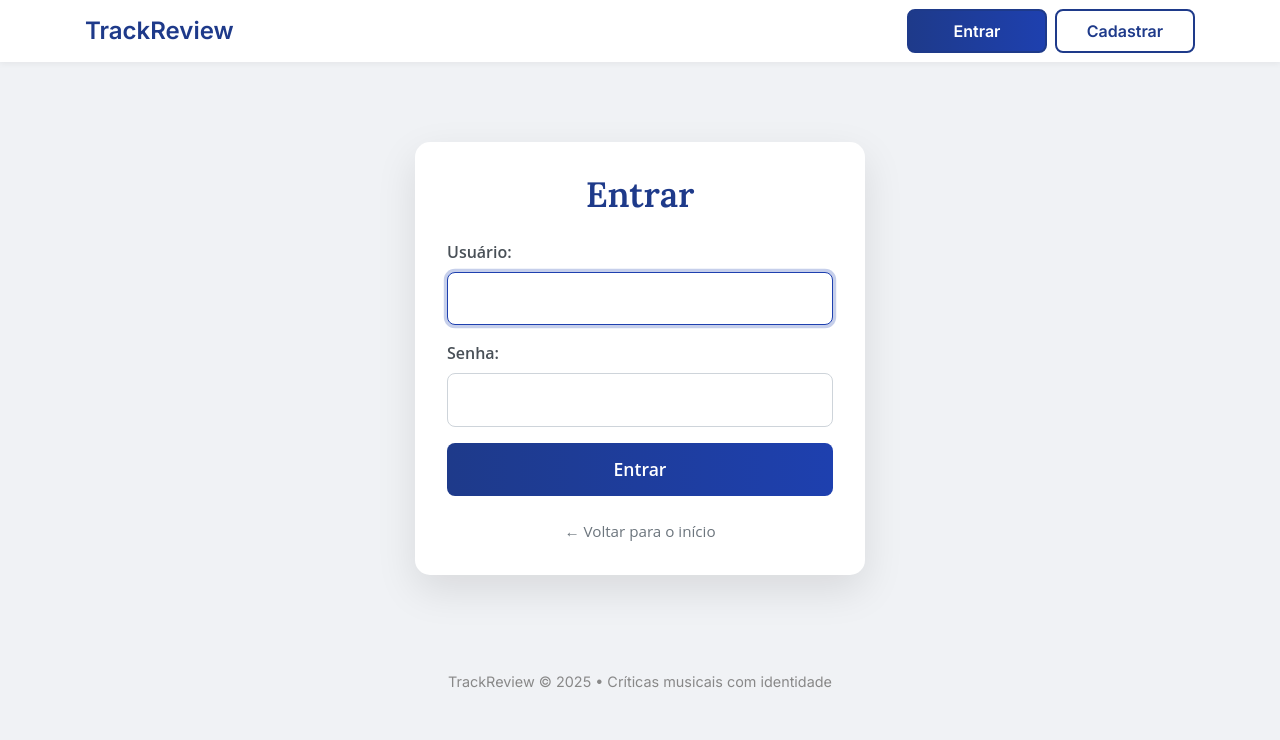
After one commit to Bernardonasc/EngenhariaSoftwareII, a Django app: page /login/ in a window 1280 px wide. The commit adds this page. Shown: the top 740 px of the page. Run offline with Django 4.2, Linux system fonts and the light colour scheme.

Commit message:
Feat: Login System Operational

```diff
--- a/blog/templates/base.html
+++ b/blog/templates/base.html
@@ -23,6 +23,68 @@
       font-weight: bold;
       font-size: 1.5rem;
     }
+    .navbar-user {
+      font-size: 1rem;
+      color: #1e40af;
+      margin-right: 1.1rem;
+    }
+    .btn-navbar {
+      padding: 0.5rem 1.5rem;
+      font-weight: 600;
+      border-radius: 8px;
+      transition: all 0.3s ease;
+      width: 140px;
+      text-align: center;
+    }
+
+    .btn-nova-avaliacao {
+      background-color: transparent;
+      border: 2px solid #1e3a8a;
+      color: #1e3a8a;
+      padding: 0.5rem 1.5rem;
+      font-weight: 600;
+      border-radius: 8px;
+      transition: all 0.3s ease;
+      width: 180px; /* Increased width to accommodate text */
+      text-align: center;
+      white-space: nowrap; /* Prevents text from wrapping */
+    }
+
+    .btn-nova-avaliacao:hover {
+      background: linear-gradient(to right, #1e40af, #1e3a8a);
+      color: white;
+      transform: translateY(-1px);
+      box-shadow: 0 4px 10px rgba(30, 64, 175, 0.3);
+      border-color: transparent;
+    }
+
+    .btn-navbar-login {
+      background: linear-gradient(to right, #1e3a8a, #1e40af);
+      border: 2px solid #1e3a8a;
+      color: white;
+    }
+
+    .btn-navbar-login:hover {
+      background: linear-gradient(to right, #1e40af, #1e3a8a);
+      transform: translateY(-1px);
+      box-shadow: 0 4px 10px rgba(30, 64, 175, 0.3);
+      color: white;
+    }
+
+    .btn-navbar-register {
+      background-color: transparent;
+      border: 2px solid #1e3a8a;
+      color: #1e3a8a;
+    }
+
+    .btn-navbar-register:hover {
+      background: linear-gradient(to right, #1e40af, #1e3a8a);
+      color: white;
+      transform: translateY(-1px);
+      box-shadow: 0 4px 10px rgba(30, 64, 175, 0.3);
+      border-color: transparent;
+    }
+
     footer {
       text-align: center;
       padding: 2rem 0;
@@ -38,10 +100,19 @@
 <nav class="navbar navbar-expand-lg mb-0">
   <div class="container">
     <a class="navbar-brand" href="{% url 'post_list' %}">TrackReview</a>
-    <div class="ml-auto">
-      {% block navbar_actions %}
-      <a href="{% url 'post_create' %}" class="btn btn-outline-primary">+ Nova Avaliação</a>
-      {% endblock %}
+    <div class="ml-auto d-flex align-items-center">
+      {% if user.is_authenticated %}
+      <span class="navbar-user">Olá, {{ user.username }}!</span>
+      <a href="{% url 'post_create' %}" class="btn btn-nova-avaliacao mr-2">Nova Avaliação</a>
+      <form method="post" action="{% url 'logout' %}" style="display:inline;">
+        {% csrf_token %}
+        <button type="submit" class="btn btn-link" style="padding:0 0.75rem;">Sair</button>
+      </form>
+    {% else %}
+      <a href="{% url 'login' %}" class="btn btn-primary btn-navbar btn-navbar-login mr-2">Entrar</a>
+      <a href="{% url 'register' %}" class="btn btn-outline-primary btn-navbar btn-navbar-register">Cadastrar</a>
+    {% endif %}
+
     </div>
   </div>
 </nav>
--- /dev/null
+++ b/blog/templates/blog/login.html
@@ -0,0 +1,117 @@
+{% extends "base.html" %}
+{% block title %}Entrar | TrackReview{% endblock %}
+
+{% block content %}
+<style>
+  body {
+    background-color: #f0f2f5;
+  }
+
+  .login-container {
+    max-width: 450px;
+    margin-top: 5rem;
+    padding: 2rem;
+    background-color: #ffffff;
+    border-radius: 15px;
+    box-shadow: 0 15px 40px rgba(0, 0, 0, 0.1);
+    font-family: 'Open Sans', sans-serif;
+  }
+
+  .login-title {
+    font-size: 2.2rem;
+    font-weight: 700;
+    color: #1e3a8a;
+    margin-bottom: 1.5rem;
+    text-align: center;
+    font-family: 'Lora', serif;
+  }
+
+  .login-container form p {
+    margin-bottom: 1rem;
+  }
+
+  .login-container form input[type="text"],
+  .login-container form input[type="password"] {
+    width: 100%;
+    padding: 0.85rem 1rem;
+    border: 1px solid #ced4da;
+    border-radius: 8px;
+    font-size: 1rem;
+    color: #495057;
+    transition: border-color 0.2s ease, box-shadow 0.2s ease;
+  }
+
+  .login-container form input[type="text"]:focus,
+  .login-container form input[type="password"]:focus {
+    border-color: #1e40af;
+    box-shadow: 0 0 0 0.2rem rgba(30, 64, 175, 0.25);
+    outline: none;
+  }
+
+  .login-container form label {
+    display: block;
+    margin-bottom: 0.5rem;
+    font-weight: 600;
+    color: #495057;
+  }
+
+  .btn-login {
+    background: linear-gradient(to right, #1e3a8a, #1e40af);
+    border: none;
+    padding: 0.85rem 1.5rem;
+    font-size: 1.1rem;
+    font-weight: 600;
+    border-radius: 8px;
+    transition: all 0.3s ease;
+    cursor: pointer;
+  }
+
+  .btn-login:hover {
+    background: linear-gradient(to right, #1e40af, #1e3a8a);
+    transform: translateY(-2px);
+    box-shadow: 0 8px 20px rgba(30, 64, 175, 0.3);
+  }
+
+  .back-link {
+    display: block;
+    margin-top: 1.5rem;
+    color: #6c757d;
+    font-size: 0.95rem;
+    text-decoration: none;
+    transition: color 0.2s ease;
+  }
+
+  .back-link:hover {
+    color: #1e40af;
+    text-decoration: underline;
+  }
+
+  .alert-danger {
+    background-color: #f8d7da;
+    color: #721c24;
+    border: 1px solid #f5c6cb;
+    border-radius: 8px;
+    padding: 1rem;
+    margin-top: 1.5rem;
+    font-size: 0.95rem;
+    text-align: center;
+  }
+</style>
+
+<div class="container login-container">
+  <h2 class="login-title">Entrar</h2>
+  <form method="post">
+    {% csrf_token %}
+    {{ form.as_p }}
+    <button class="btn btn-primary w-100 btn-login" type="submit">Entrar</button>
+  </form>
+  <div class="mt-3 text-center">
+    <a href="{% url 'post_list' %}" class="back-link">← Voltar para o início</a>
+  </div>
+  {% if form.errors %}
+    <div class="alert alert-danger mt-3">
+      Usuário ou senha inválidos.
+    </div>
+  {% endif %}
+</div>
+{% endblock %}
--- a/blog/urls.py
+++ b/blog/urls.py
@@ -1,9 +1,13 @@
-
 from django.urls import path
 from . import views
+from django.contrib.auth import views as auth_views
 
 urlpatterns = [
     path('', views.post_list, name='post_list'),
     path('post/<int:pk>/', views.post_detail, name='post_detail'),
     path('post/new/', views.post_create, name='post_create'),
+    # Rotas de autenticação:
+    path('login/', auth_views.LoginView.as_view(template_name='blog/login.html', next_page='post_list'), name='login'),
+    path('logout/', auth_views.LogoutView.as_view(next_page='post_list'), name='logout'),
+    path('register/', views.register, name='register'),
 ]
```
Also changed, not shown: blog/templates/blog/register.html (added, +114 -0 lines), blog/views.py (+19 -1 lines), db.sqlite3.
